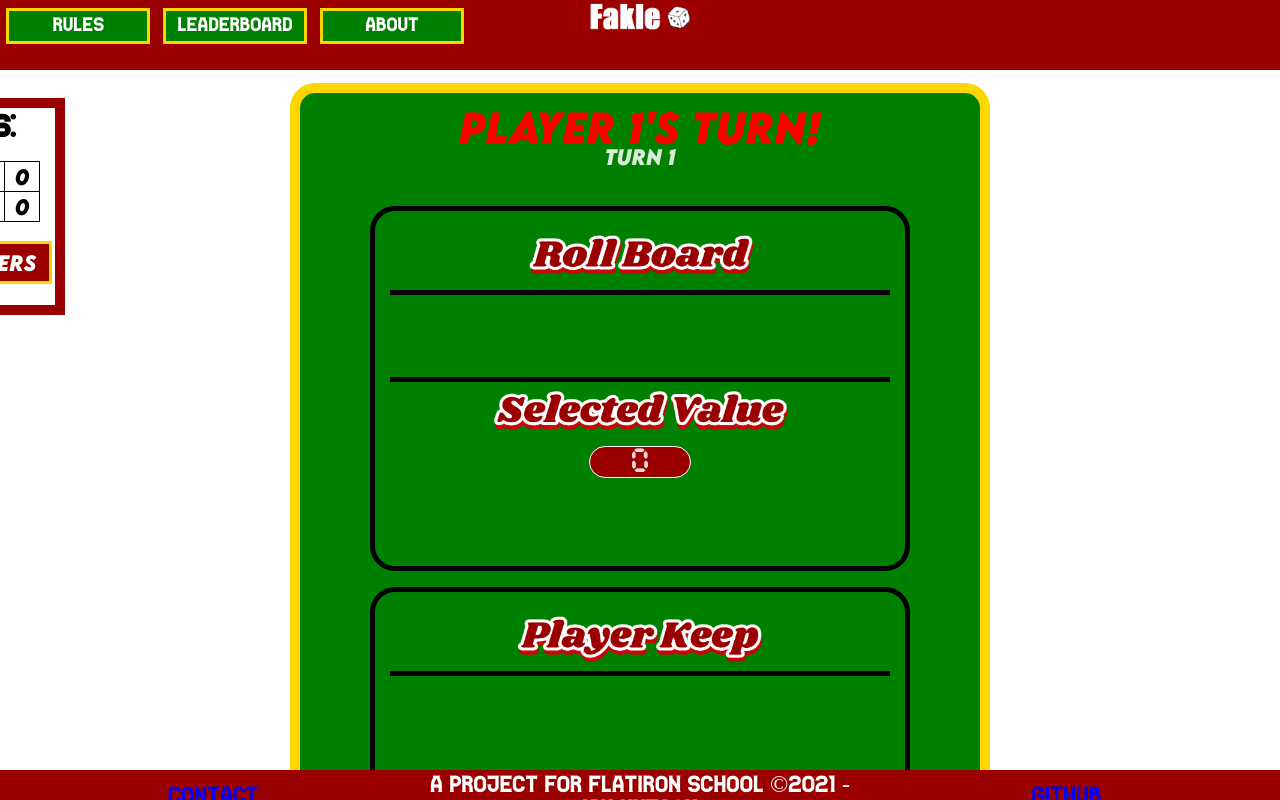
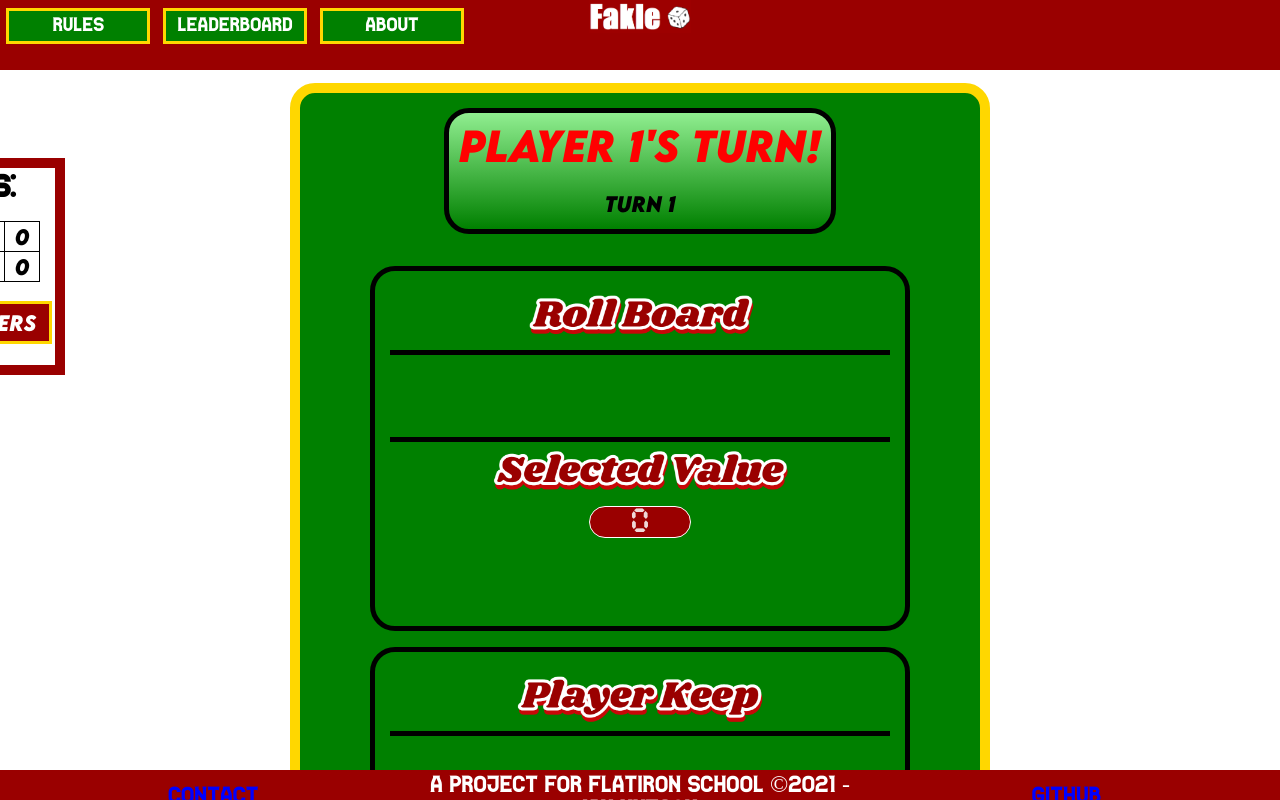
Before and after one commit to ianhutson/Fakle_frontend, a React (Create React App) app: page / in a window 1280 px wide. Both pictures are taken after a click on the input 639 px from the left and 424 px from the top of the page. Shown: the top 800 px of the page. Built offline with nearby package versions, Linux system fonts and the light colour scheme.

Commit message:
fixed green issue

```diff
--- a/src/components/game/Game.js
+++ b/src/components/game/Game.js
@@ -11,8 +11,10 @@ class Game extends Component{
     return (
         <div className="game_container">
             <div className="board_container">
+            <div className="turn_container">
             <h4 style={{color: this.props.store.players[this.props.store.current_player - 1].color}}> {this.props.store.players[this.props.store.current_player - 1].name}'s Turn!</h4>
-            <h6 className="turn">TURN {this.props.store.current_turn} </h6>
+            <h6 className="turn" style={{color:'black'}}>TURN {this.props.store.current_turn} </h6>
+            </div>
             <br></br><br></br>
             <RollBoard store={this.props.store}/>
             <br></br>
--- a/src/index.css
+++ b/src/index.css
@@ -64,6 +64,18 @@ code {
   text-align: center;
   text-decoration: none;
   margin-top: .1%;
+}
+
+.turn_container{
+  background-image: linear-gradient(lightgreen, green);
+  height: fit-content;
+  width: fit-content;
+  margin: auto;
+  padding: 10px;
+  border-style: solid;
+  border-width: 5px;
+  border-color: black;
+  border-radius: 25px;
 }
 
 .footer__links a:link{
@@ -368,11 +380,13 @@ input{
   width: 100%;
   display: flex;
   justify-content: center;
+
 }
 
 .board_container{
+  height: fit-content;
   padding: 15px;
-  height: 950px;
+  height: 1000px;
   width: 650px;
   background-color: green;
   text-align: center;
```
